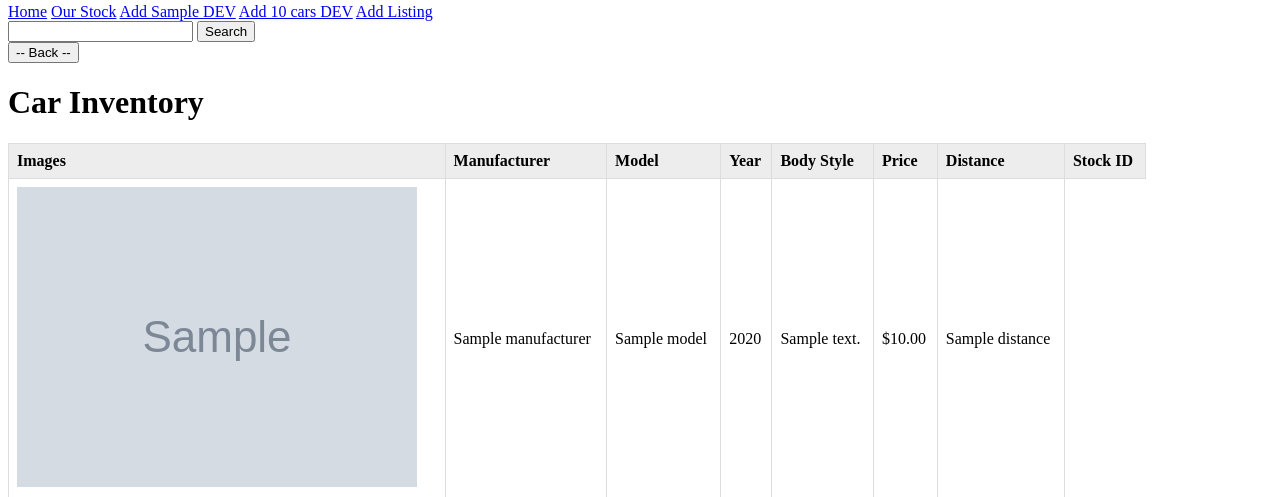
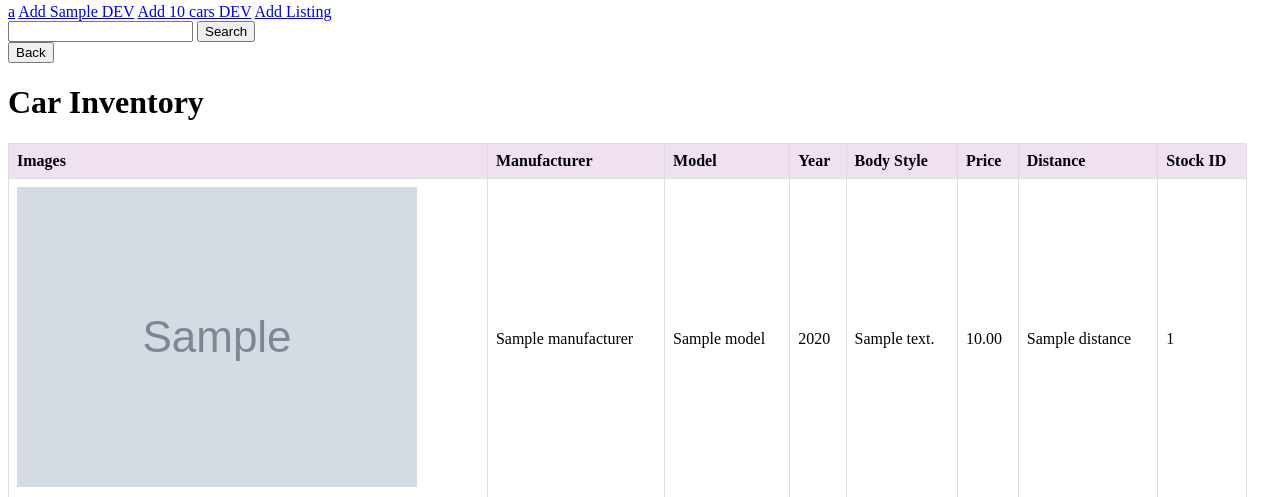
Before and after one commit to Cagedhawk1/91896, a Flask app: template templates/contents.html in a window 1280 px wide. Shown: the part 309-806 px from the top of the page. Run offline with Flask 3, Linux system fonts and the light colour scheme; the template is opened without the code that fills it: most values are stand-ins (such as "Sample title", 1, 10 or a date in 2020); grey boxes marked "Sample" are stand-in pictures.

Commit message:
2.3.9 Contents showing

```diff
--- a/templates/contents.html
+++ b/templates/contents.html
@@ -6,40 +6,35 @@
     <title>Our Inventory</title>
     <style>
         table {
-            width: 90%;
+            width: 98%;
             border-collapse: collapse;
         }
         th, td {
-            border: 1px solid #dddddd;
+            border: 1px solid #ddd;
             text-align: left;
             padding: 8px;
         }
         th {
-            background-color: #ededed;
+            background-color: #eded;
         }
         .center {
             display: block;
             margin-left: auto;
             margin-right: auto;
-            width: 50%;
+            width: 58%;
         }
         ul {
-        list-style-type: none;
-        margin: 0;
-        padding: 0;
-        width: 60px;
-        }
-
-        li a {
-        display: block;
+            list-style-type: none;
+            margin: 0;
+            padding: 0;
+            width: 60px;
         }
     </style>
     <img src="https://southey.co.nz/images/web_header.png" alt="top pic">
 </head>
 <body>
     <div class="navbar">
-        <a href="/">Home</a>
-        <a href="/contents">Our Stock</a>
+        <a href="/home">a</a>
         <a href="/add-sample">Add Sample DEV</a>
         <a href="/add-10-cars">Add 10 cars DEV</a>
         <a href="/add-listing">Add Listing</a>
@@ -51,7 +46,7 @@
     </form>
 
     <form method="GET" action="/contents">
-        <button type="submit">-- Back --</button>
+        <button type="submit">Back</button>
     </form>
 
     <h1>Car Inventory</h1>
@@ -76,17 +71,16 @@
                 <td>{{ car.model }}</td>
                 <td>{{ car.year }}</td>
                 <td>{{ car.body_style }}</td>
-                <td>${{ "%.2f" % car.price }}</td>
+                <td>{{ "%.2f" % car.price }}</td>
                 <td>{{ car.distance }}</td>
+                <td>{{ car.stock_id }}</td>
             </tr>
             {% endfor %}
         </tbody>
     </table>
+
+    <img src="https://southey.co.nz/images/web_trade.png" alt="bottom pic" class="center">
+    Southey's Auto World Ltd/Southey Honda & Nissan. - Cnr Park and Dixon Street, Masterton, New Zealand. Phone: (06) 378 2543 or Email DSdirect@southey.co.nz
+    <h2>Southey's Auto World Ltd/southey Honda & Nissan.</h2>
 </body>
-<footer>
-    <img src="https://southey.co.nz/images/yardfade.png" alt="bottom pic" class="center">
-    Southey's Auto World Ltd/Southey Honda & Nissan. - Cnr Park and Dixon Street, Masterton, New Zealand.
-    Phone: (06) 378 2543 or Email Direct
-    <h2>© Southey's Auto World Ltd/Southey Honda & Nissan.</h2>
-</footer>
 </html>
```
Also changed, not shown: routes.py (+26 -1 lines), instance/database.db.
